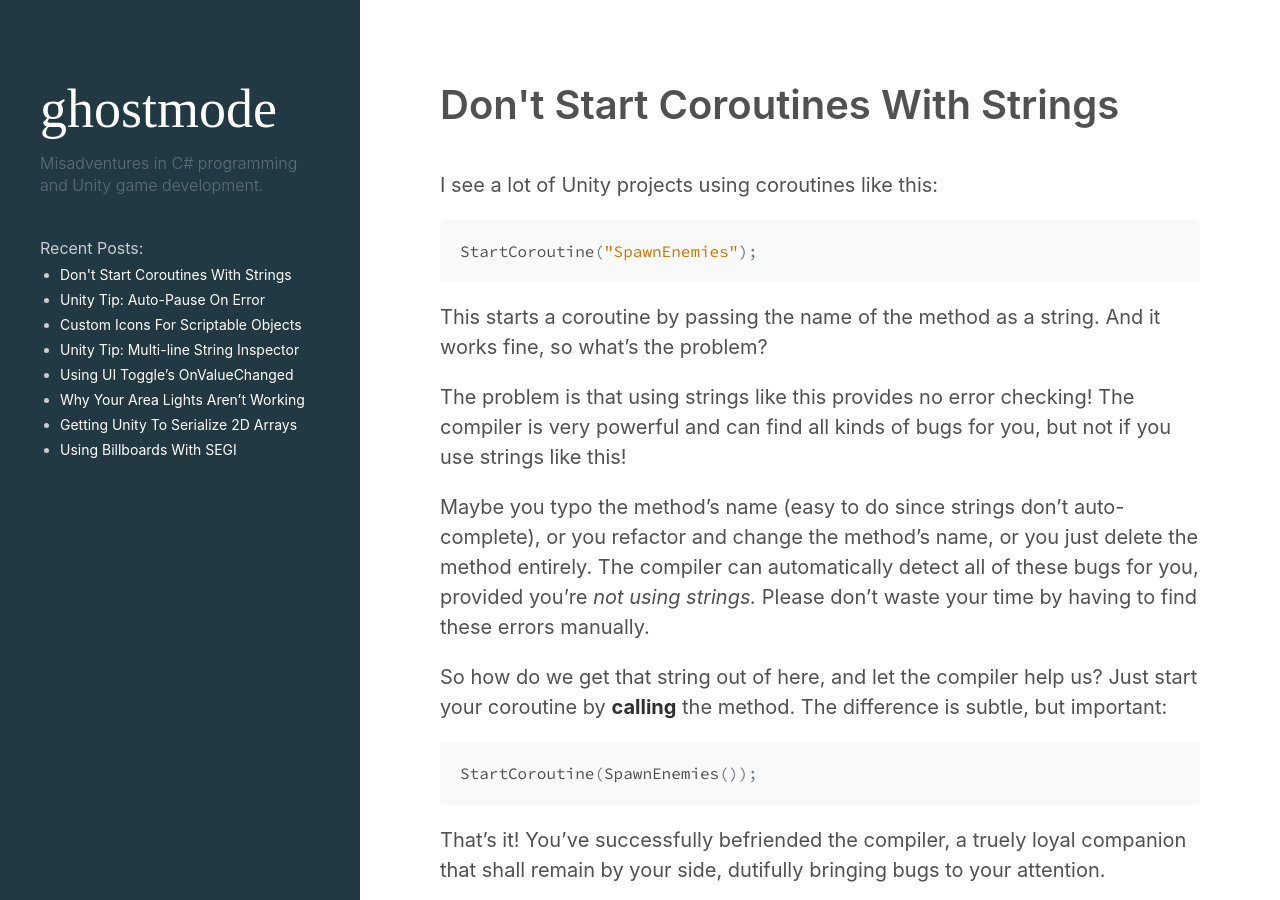
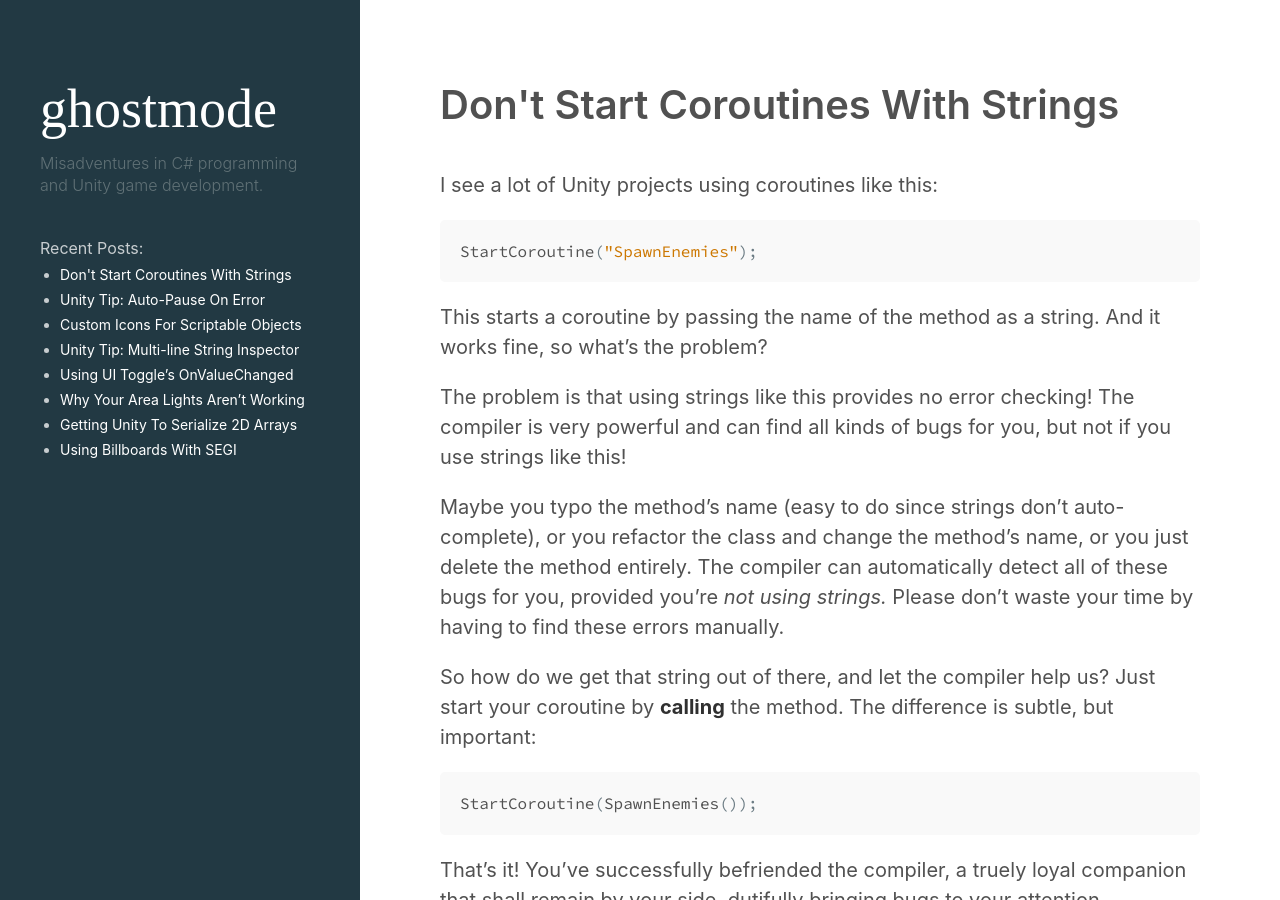
Before and after one commit to teamghostmode/teamghostmode.github.io, a Jekyll site: the page built from _posts/2017-10-19-dont-start-coroutines-with-strings.markdown, in a window 1280 px wide. Built offline with Jekyll 4.4.1, drawn with Linux system fonts in a browser that asks for light colours; some web fonts are replaced.

Commit message:
Update post: dont-start-coroutines-with-strings

```diff
--- a/_posts/2017-10-19-dont-start-coroutines-with-strings.markdown
+++ b/_posts/2017-10-19-dont-start-coroutines-with-strings.markdown
@@ -13,9 +13,9 @@ This starts a coroutine by passing the name of the method as a string. And it wo
 
 The problem is that using strings like this provides no error checking! The compiler is very powerful and can find all kinds of bugs for you, but not if you use strings like this!
 
-Maybe you typo the method’s name (easy to do since strings don’t auto-complete), or you refactor and change the method’s name, or you just delete the method entirely. The compiler can automatically detect all of these bugs for you, provided you’re *not using strings.* Please don’t waste your time by having to find these errors manually.
+Maybe you typo the method’s name (easy to do since strings don’t auto-complete), or you refactor the class and change the method’s name, or you just delete the method entirely. The compiler can automatically detect all of these bugs for you, provided you’re *not using strings.* Please don’t waste your time by having to find these errors manually.
 
-So how do we get that string out of here, and let the compiler help us? Just start your coroutine by **calling** the method. The difference is subtle, but important:
+So how do we get that string out of there, and let the compiler help us? Just start your coroutine by **calling** the method. The difference is subtle, but important:
 
 {% highlight csharp %}
 StartCoroutine(SpawnEnemies());
```
